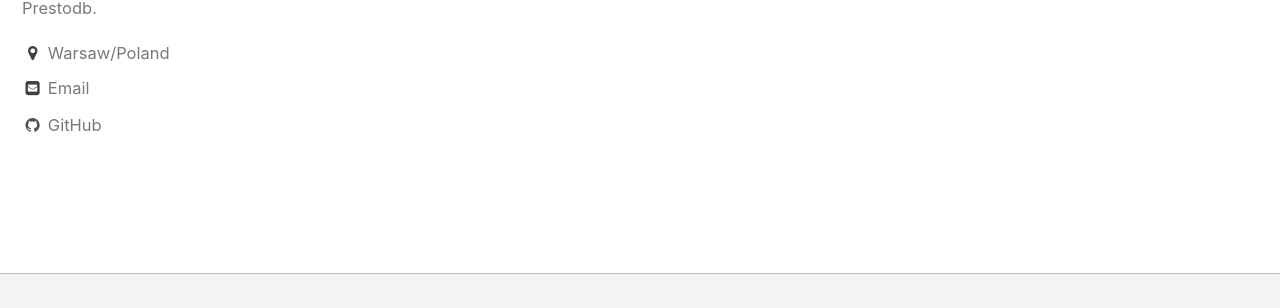
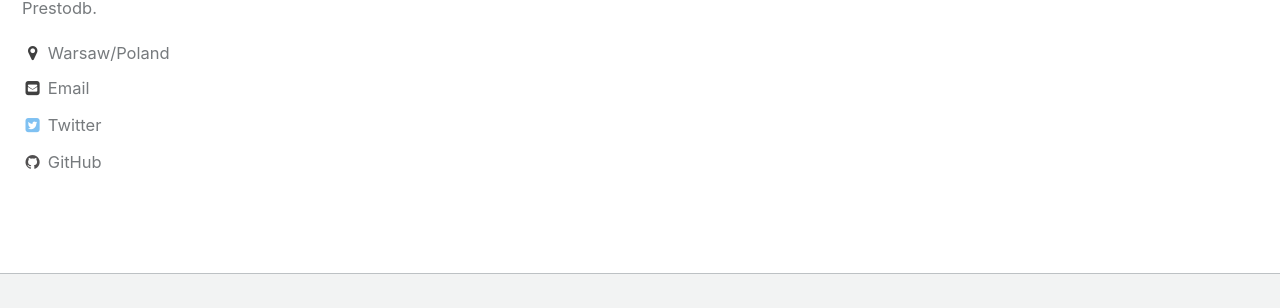
Before and after one commit to pnowojski/site, a Jekyll site: the page built from contact.md, in a window 1280 px wide and 1195 px high. Shown: the part 766-1074 px from the top of the window. Built offline with Jekyll 4.4.1, drawn with Linux system fonts in a browser that asks for light colours.

Commit message:
Add PiotrNowojski twitter account

```diff
--- a/_config.yml
+++ b/_config.yml
@@ -92,6 +92,7 @@ authors:
     location             : "Warsaw/Poland"
     email                : piotr.nowojski@gmail.com
     github               : pnowojski
+    twitter              : PiotrNowojski
 
 # Reading Files
 include:
```
